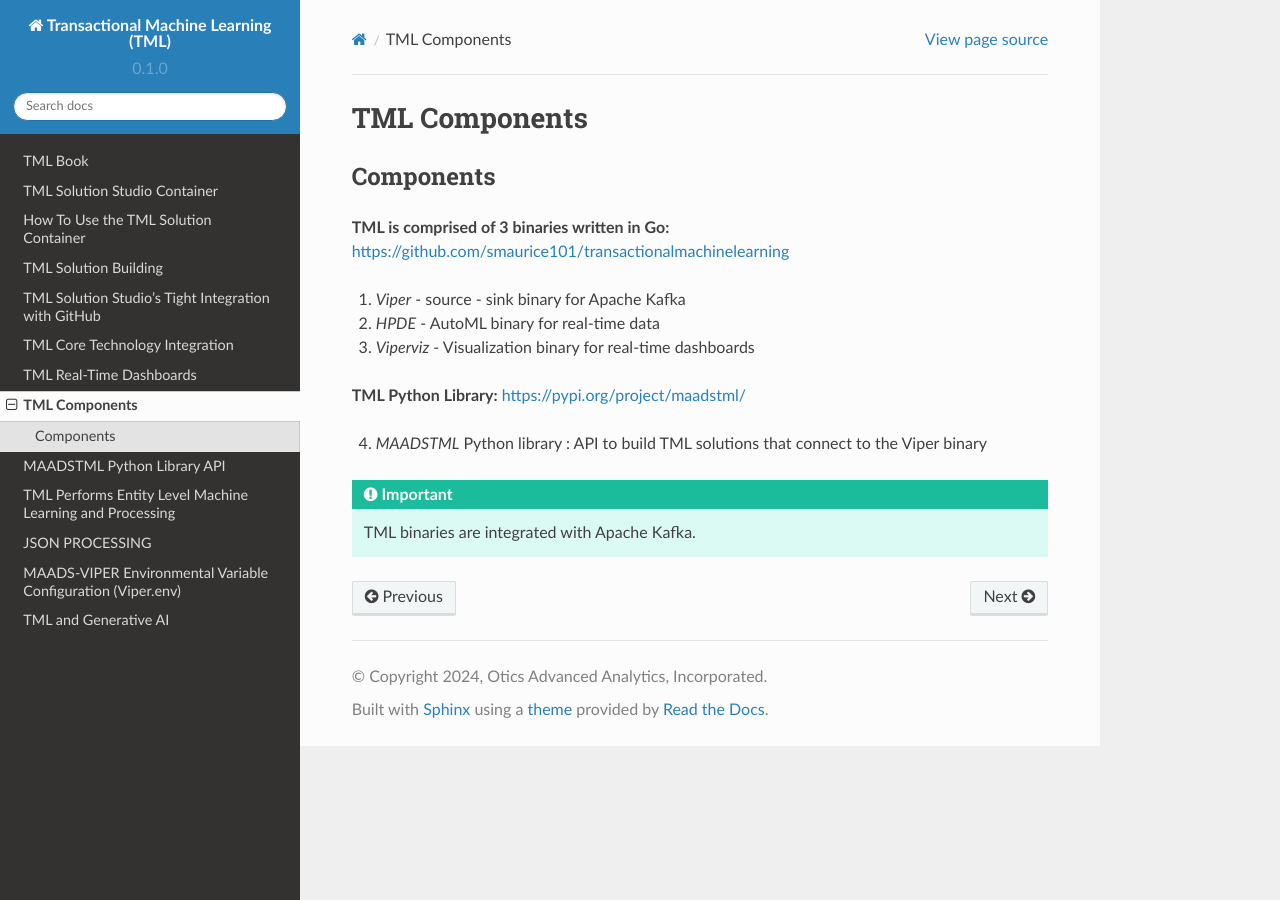
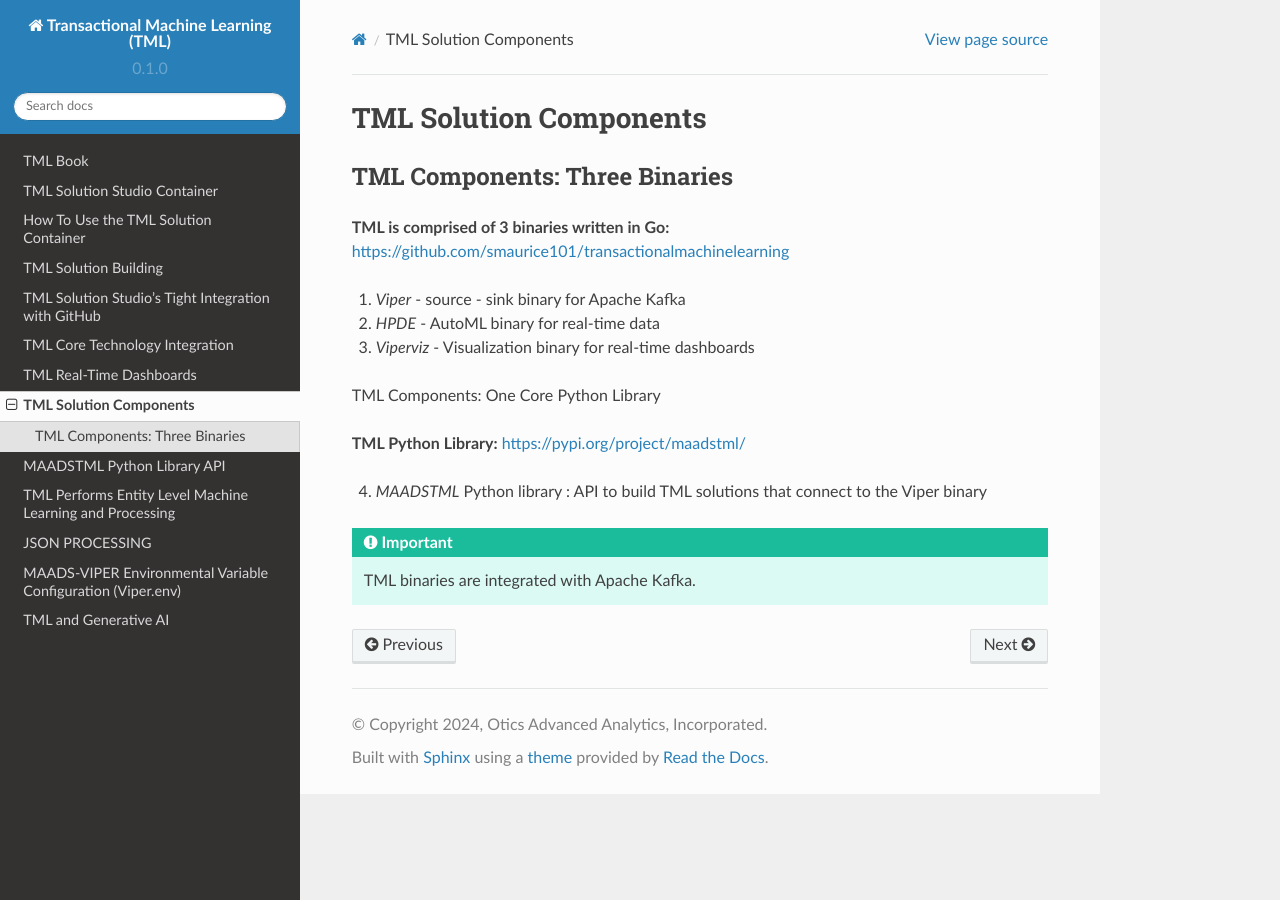
Before and after one commit to smaurice101/readthedocs, a Sphinx documentation site: the page built from docs/source/usage.rst, in a window 1280 px wide. Built offline with Sphinx 7.4.7 and the Read the Docs theme 2.0.0, drawn with Linux system fonts in a browser that asks for light colours.

Commit message:
Update usage.rst

```diff
--- a/docs/source/usage.rst
+++ b/docs/source/usage.rst
@@ -1,15 +1,17 @@
-TML Components
+TML Solution Components
 =====
 
 .. _installation:
 
-Components
+TML Components: Three Binaries
 ------------
 **TML is comprised of 3 binaries written in Go:** https://github.com/smaurice101/transactionalmachinelearning
 
 1. *Viper* - source - sink binary for Apache Kafka
 2. *HPDE* - AutoML binary for real-time data
 3. *Viperviz* - Visualization binary for real-time dashboards
+
+TML Components: One Core Python Library
 
 **TML Python Library:** https://pypi.org/project/maadstml/
 
```
